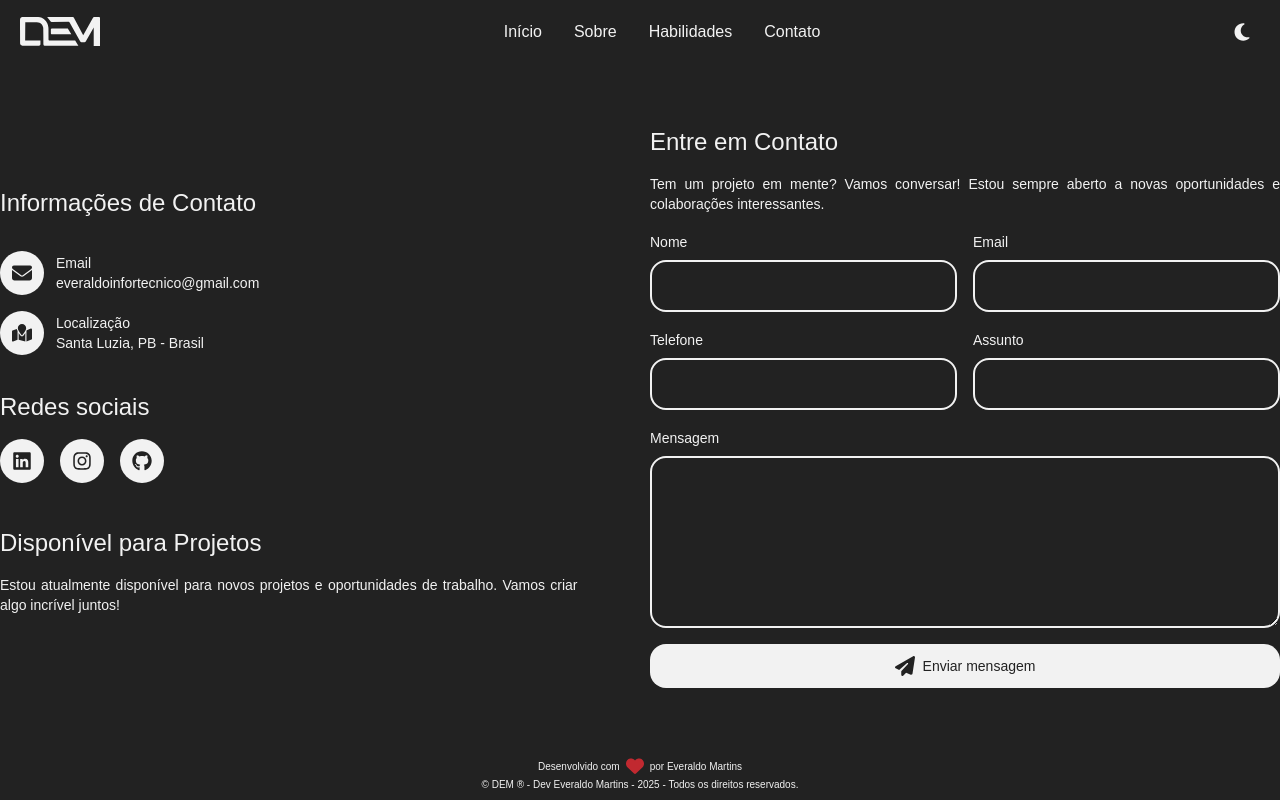
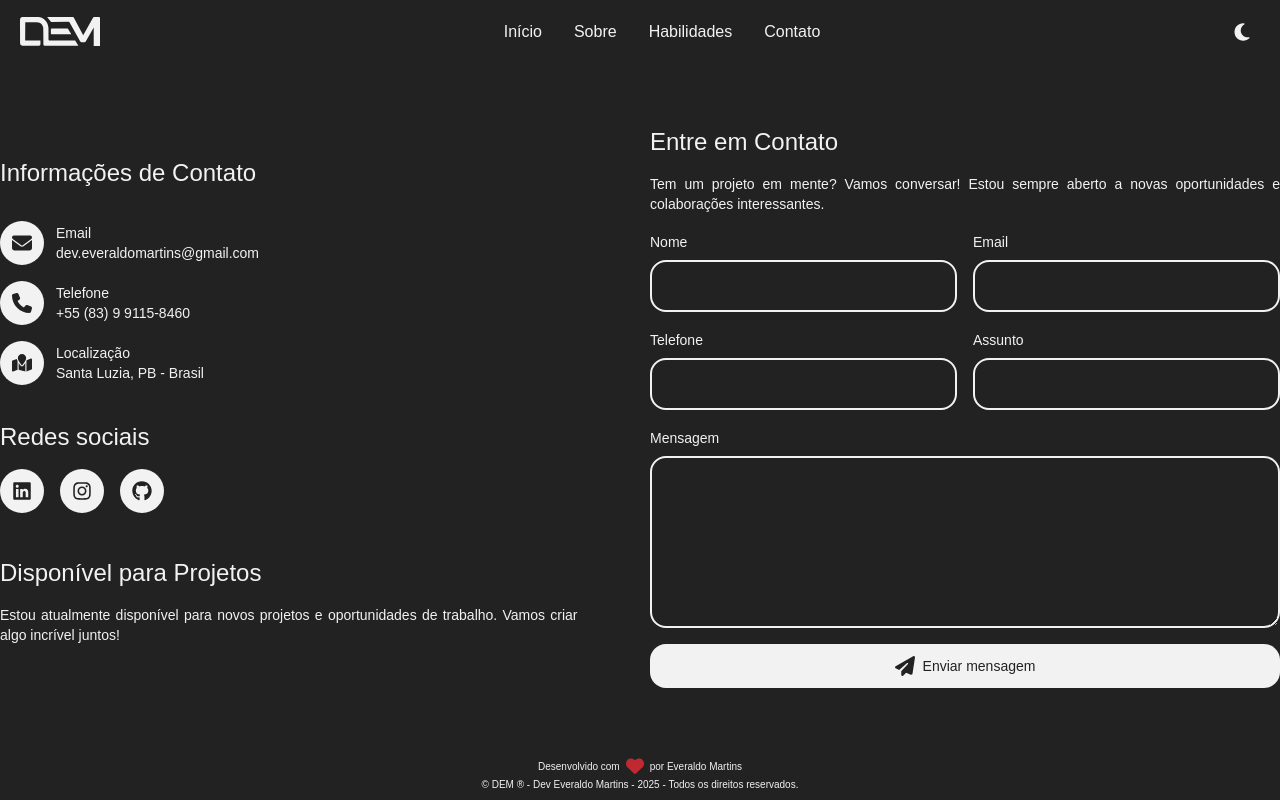
Before and after one commit to dev-emartins/dev-emartins, a React (Vite) app: page /contact in a window 1280 px wide. Built offline with nearby package versions, Linux system fonts and the light colour scheme.

Commit message:
feature:upgrade package and dates of user.

```diff
--- a/package.json
+++ b/package.json
@@ -14,7 +14,7 @@
     "react": "^19.1.0",
     "react-dom": "^19.1.0",
     "react-icons": "^5.5.0",
-    "react-router": "^7.11.0",
+    "react-router": "^7.13.0",
     "tailwindcss": "^4.1.11"
   },
   "devDependencies": {
--- a/src/pages/contact/index.jsx
+++ b/src/pages/contact/index.jsx
@@ -1,5 +1,5 @@
 import { useState } from "react"
-import { FaEnvelope, FaGithub, FaInstagram, FaLinkedin, FaMapLocation, FaPaperPlane } from "react-icons/fa6"
+import { FaEnvelope, FaGithub, FaPhone, FaInstagram, FaLinkedin, FaMapLocation, FaPaperPlane } from "react-icons/fa6"
 import Social from "@/components/social"
 import Button from "@/components/button"
 import Input from "@/components/input"
@@ -18,7 +18,6 @@ function Contact() {
         e.preventDefault()
         // Handle form submission here
         console.log("Form submitted:", formData)
-        alert("Este forma ainda não está implementada. Em breve você poderá enviar mensagens diretamente para mim!")
         // Reset form
         setFormData({ name: "", email: "", phone: "", subject: "", message: "" })
     }
@@ -41,22 +40,19 @@ function Contact() {
                         </div>
                         <div className="text-sm">
                             <h3 className="font-semibold">Email</h3>
-                            <p>everaldoinfortecnico@gmail.com</p>
+                            <p>dev.everaldomartins@gmail.com</p>
                         </div>
                     </div>
-                    {
-                        /*
+
                     <div className="flex items-center space-x-3">
                         <div className="p-3 bg-(--foreground) text-(--background) rounded-full">
                             <FaPhone className="text-xl" />
                         </div>
                         <div className="text-sm">
                             <h3 className="font-semibold">Telefone</h3>
-                                <p>+55 (11) 99999-9999</p>
+                            <p>+55 (83) 9 9115-8460</p>
                         </div>
                     </div>
-                        */
-                    }
 
                     <div className="flex items-center space-x-3">
                         <div className="p-3 bg-(--foreground) text-(--background) rounded-full">
--- a/src/pages/home/index.jsx
+++ b/src/pages/home/index.jsx
@@ -18,7 +18,7 @@ function Home(){
                     { <Typewriter  /> }
                 </h4>
                 <div className="w-full p-4 flex justify-center md:justify-start gap-4">
-                    <Social icon={ FaEnvelope } link="mailto:everaldoinfortecnico@gmail.com" />
+                    <Social icon={ FaEnvelope } link="mailto:dev.everaldomartins@gmail.com" />
                     <Social icon={ FaLinkedin } link="https://www.linkedin.com/in/everaldomartins" />
                     <Social icon={ FaInstagram } link="https://www.instagram.com/dev_emartins" />
                     <Social icon={ FaGithub } link="https://github.com/dev-emartins" />
```
Also changed, not shown: 1 other file (tests, documents, lock files or other folders). Lines whose indentation alone changed are shown as unchanged.
